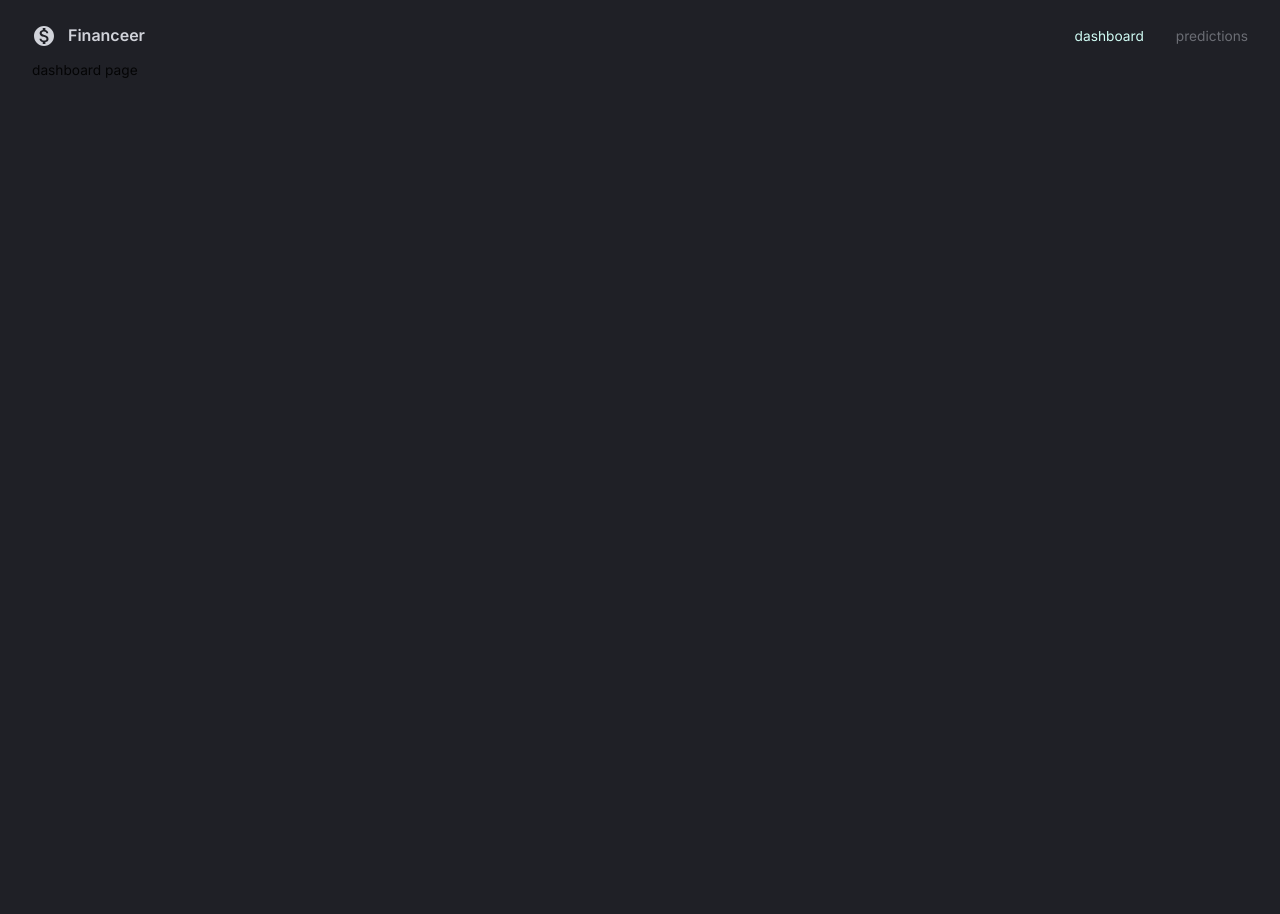
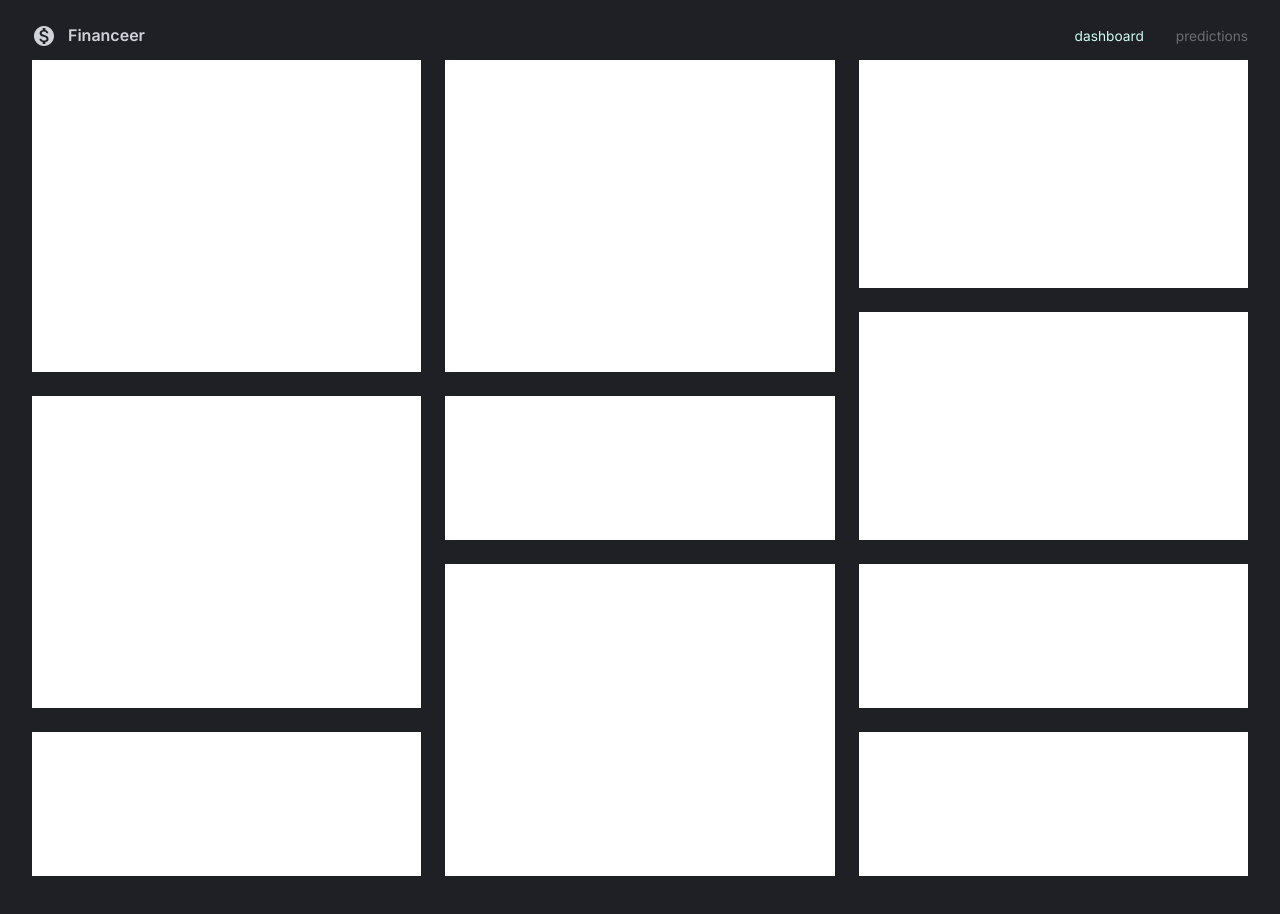
Before and after one commit to Jolanta27/Finance_Dashboard, a React (Vite) app: page / in a window 1280 px wide. Shown: the top 914 px of the page. Before the commit the page ends 800 px from the top, so only its background shows below. Built offline with nearby package versions, Linux system fonts and the light colour scheme.

Commit message:
create dashboard layout using grid

```diff
--- a/src/App.tsx
+++ b/src/App.tsx
@@ -4,7 +4,7 @@
 import { BrowserRouter, Route, Routes } from 'react-router-dom';
 import { themeSettings  } from './theme';
 import Navbar from '@/scenes/navbar';
-
+import Dashboard from '@/scenes/dashboard';
 
 function App() {
 const theme = useMemo(() => createTheme(themeSettings), []);
@@ -17,7 +17,7 @@
         <Box width="100%" height="100%" padding="1rem 2rem 4rem 2rem">
           <Navbar />
     <Routes>
-      <Route path="/" element={<div>dashboard page</div>}/>
+      <Route path="/" element={<Dashboard/>}/>
       <Route path="/predictions" element={<div>prediction page</div>}/>
     </Routes>
         </Box>
--- /dev/null
+++ b/src/scenes/dashboard/index.tsx
@@ -0,0 +1,77 @@
+import { Box, useMediaQuery} from '@mui/material';
+
+type Props = {}
+
+const Dashboard = (props: Props) => {
+  const isAboveMediumScreens = useMediaQuery("(min-width: 1200px)")
+  const gridTemplateLargeScreens = `
+  "a b c"
+  "a b c"
+  "a b c"
+  "a b f"
+  "d e f"
+  "d e f"
+  "d h i"
+  "d h i"
+  "g h j"
+  "g h j"
+  `
+  const gridTemplateSmallScreens = `
+  "a"
+  "a"
+  "a"
+  "a"
+  "b"
+  "b"
+  "b"
+  "b"
+  "c"
+  "c"
+  "c"
+  "d"
+  "d"
+  "d"
+  "e"
+  "e"
+  "f"
+  "f"
+  "f"
+  "g"
+  "g"
+  "h"
+  "h"
+  "h"
+  "h"
+  "i"
+  "i"
+  "j"
+  "j"
+  `
+  return (
+    <Box width="100%" height="100%" display="grid" gap="1.5rem"
+    sx={
+      isAboveMediumScreens ? {
+      gridTemplateColumns: "repeat, (3, minmax(370px, 1fr))",
+      gridTemplateRows: "repeat(10, minmax(60px, 1fr))",
+      gridTemplateAreas: gridTemplateLargeScreens,
+    } : {
+      gridAutoColumns: "1fr",
+      gridAutoRows: "80px",
+      gridTemplateAreas: gridTemplateSmallScreens,
+
+    }}>
+      <Box bgcolor="#fff" gridArea="a"></Box>
+      <Box bgcolor="#fff" gridArea="b"></Box>
+      <Box bgcolor="#fff" gridArea="c"></Box>
+      <Box bgcolor="#fff" gridArea="d"></Box>
+      <Box bgcolor="#fff" gridArea="e"></Box>
+      <Box bgcolor="#fff" gridArea="f"></Box>
+      <Box bgcolor="#fff" gridArea="g"></Box>
+      <Box bgcolor="#fff" gridArea="h"></Box>
+      <Box bgcolor="#fff" gridArea="i"></Box>
+      <Box bgcolor="#fff" gridArea="j"></Box>
+    </Box>
+  )
+}
+
+export default Dashboard
```
